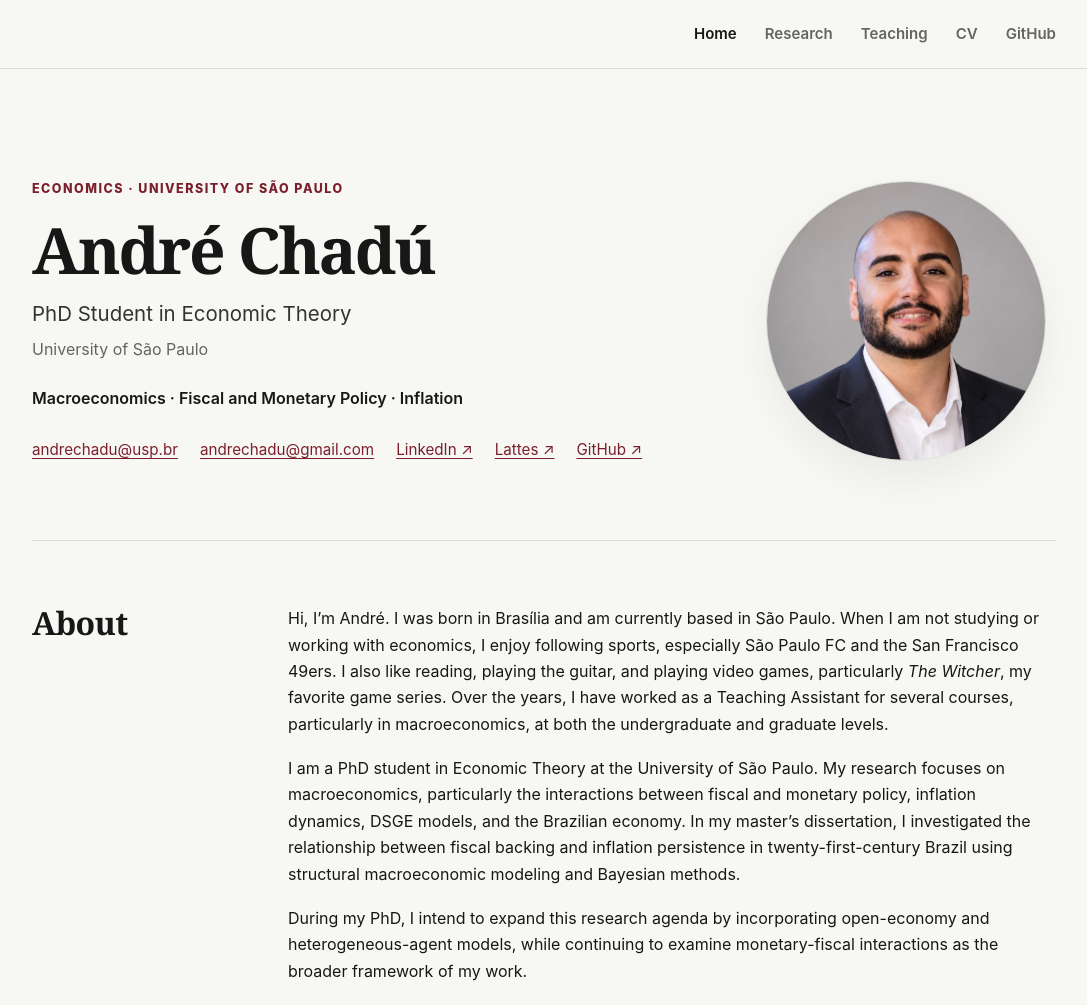
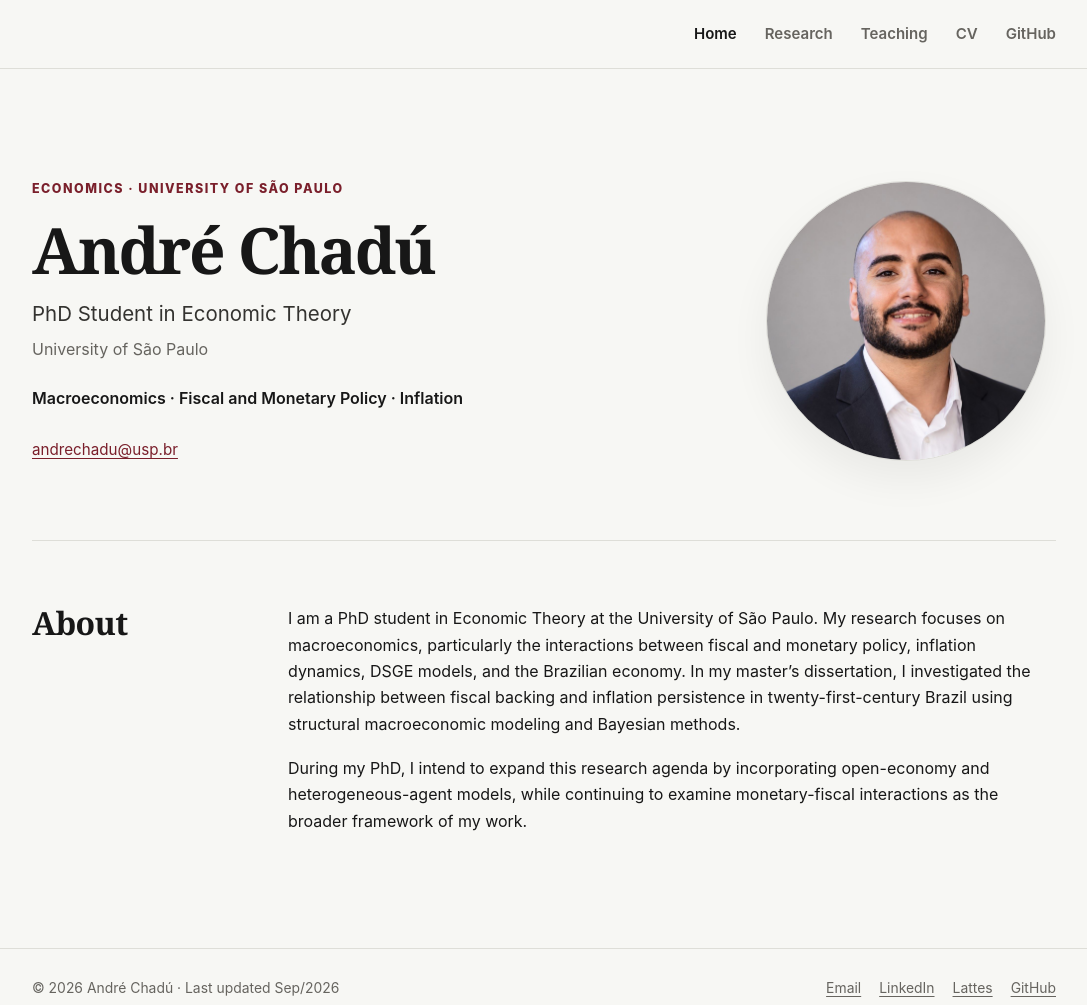
Before and after one commit to andrechadu/andrechadu.github.io, a plain HTML site: page index.html in a window 1280 px wide. Shown: the top 1005 px of the page, without its empty margins (96-1183 px from the left). Drawn offline with Linux system fonts and the light colour scheme.

Commit message:
Remove contact links and personal introduction
Removed multiple email and social media links from the contact section and a personal introduction paragraph from the about section.

```diff
--- a/index.html
+++ b/index.html
@@ -32,10 +32,6 @@
 
       <div class="contact-row">
         <a href="mailto:andrechadu@usp.br">andrechadu@usp.br</a>
-        <a href="mailto:andrechadu@gmail.com">andrechadu@gmail.com</a>
-        <a href="https://br.linkedin.com/in/andre-chadu-b379121a0" target="_blank" rel="noopener">LinkedIn ↗</a>
-        <a href="http://lattes.cnpq.br/8335236264880303" target="_blank" rel="noopener">Lattes ↗</a>
-        <a href="https://github.com/andrechadu?tab=repositories" target="_blank" rel="noopener">GitHub ↗</a>
       </div>
     </div>
 
@@ -50,7 +46,6 @@
     <div class="section-header">
       <h2>About</h2>
       <div class="prose">
-        <p>Hi, I’m André. I was born in Brasília and am currently based in São Paulo. When I am not studying or working with economics, I enjoy following sports, especially São Paulo FC and the San Francisco 49ers. I also like reading, playing the guitar, and playing video games, particularly <em>The Witcher</em>, my favorite game series. Over the years, I have worked as a Teaching Assistant for several courses, particularly in macroeconomics, at both the undergraduate and graduate levels.</p>
         <p>I am a PhD student in Economic Theory at the University of São Paulo. My research focuses on macroeconomics, particularly the interactions between fiscal and monetary policy, inflation dynamics, DSGE models, and the Brazilian economy. In my master’s dissertation, I investigated the relationship between fiscal backing and inflation persistence in twenty-first-century Brazil using structural macroeconomic modeling and Bayesian methods.</p>
         <p>During my PhD, I intend to expand this research agenda by incorporating open-economy and heterogeneous-agent models, while continuing to examine monetary-fiscal interactions as the broader framework of my work.</p>
       </div>
```
